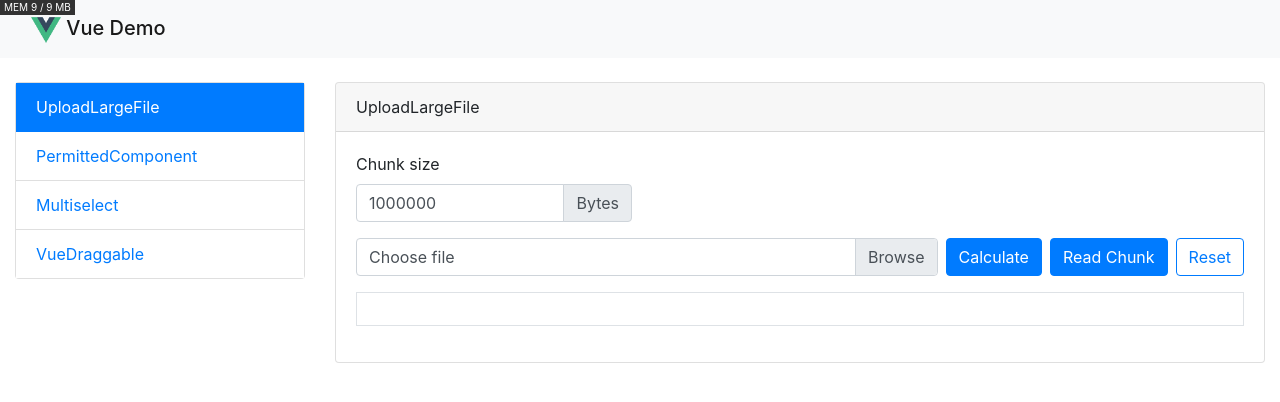
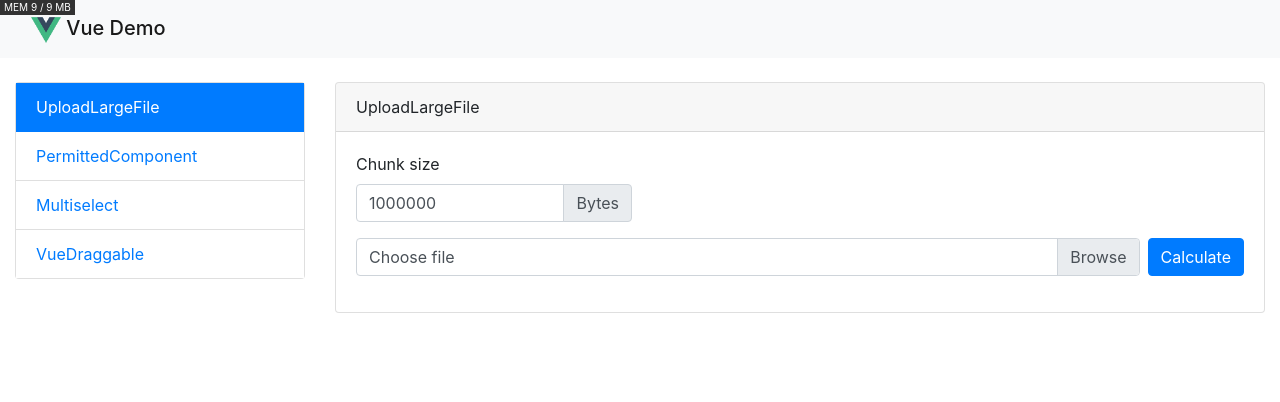
Before and after one commit to duydb/vue-demo, a Vue app: page / in a window 1280 px wide. Shown: the top 402 px of the page. Built offline with nearby package versions, Linux system fonts and the light colour scheme.

Commit message:
update UI

```diff
--- a/src/components/UploadLargeFile/UploadLargeFile.vue
+++ b/src/components/UploadLargeFile/UploadLargeFile.vue
@@ -15,11 +15,8 @@
         </div>
       </div>
       <button @click.prevent="calculateFile" class="btn btn-primary text-nowrap ml-2" type="button">Calculate</button>
-      <button @click.prevent="readChunk" class="btn btn-primary text-nowrap ml-2" type="button">Read Chunk</button>
-      <button @click.prevent="reset" class="btn btn-outline-primary text-nowrap ml-2" type="button">Reset</button>
-    </div>
-    <div class="mt-3 border p-3">
-      <div ref="body"></div>
+<!--      <button @click.prevent="readChunk" class="btn btn-primary text-nowrap ml-2" type="button">Read Chunk</button>-->
+<!--      <button @click.prevent="reset" class="btn btn-outline-primary text-nowrap ml-2" type="button">Reset</button>-->
     </div>
     <div v-if="chunk.total > 0" class="mt-3">
       <div class="alert alert-primary" role="alert">
```
